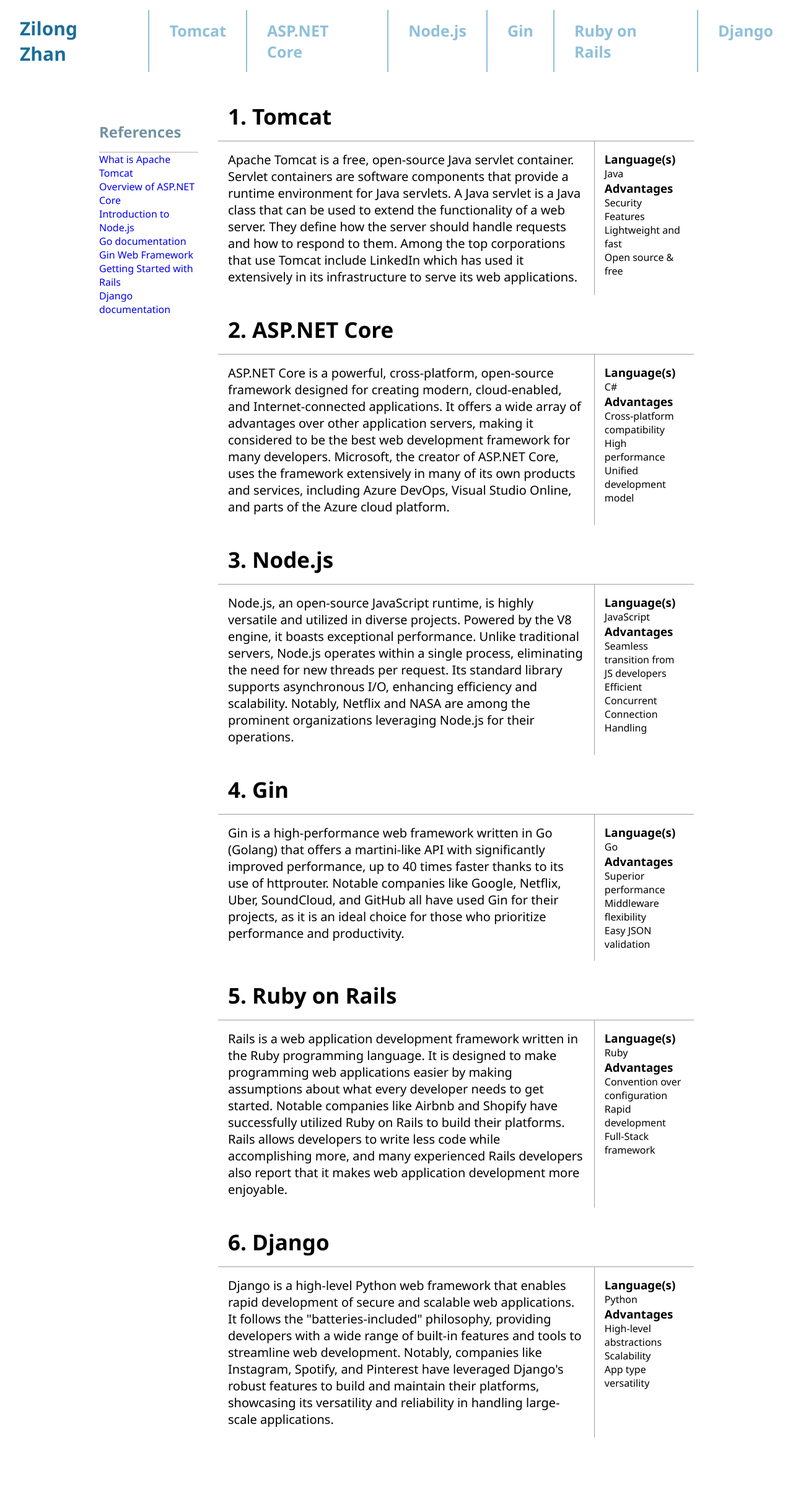
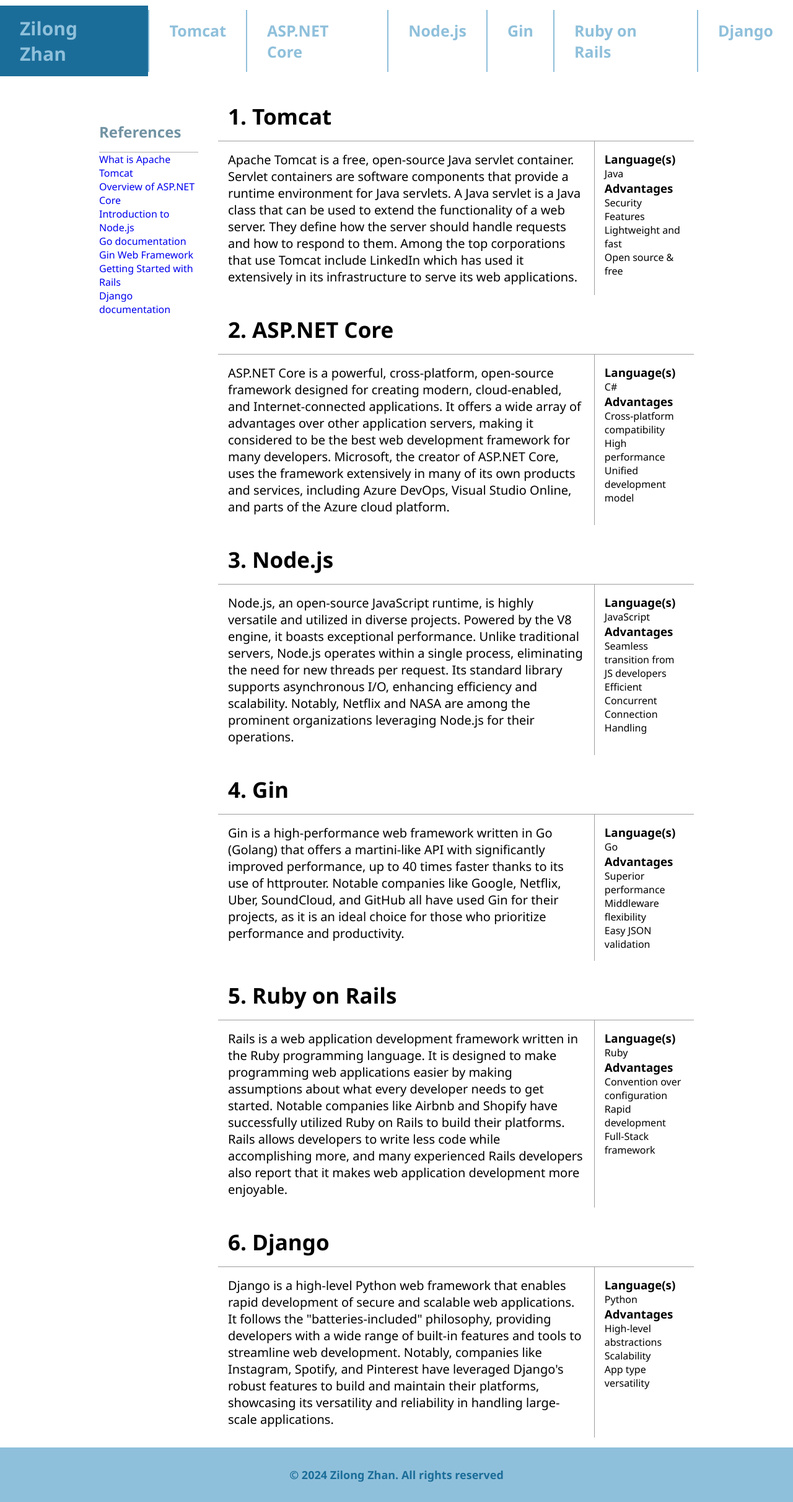
Before and after one commit to ZilongZhan/UF2-AA1, a React (Vite) app: page / in a window 1280 px wide. Shown: the whole page at 62% size. Before the commit the page ends 2335 px from the top, so only its background shows below. Built offline with nearby package versions, Linux system fonts and the light colour scheme.

Commit message:
feat: add page footer

```diff
--- a/src/App.jsx
+++ b/src/App.jsx
@@ -1,4 +1,4 @@
-import { Header, Main } from "./components";
+import { Header, Main, Footer } from "./components";
 import { serversCollection, referencesCollection } from "./data";
 
 import "./App.css";
@@ -6,11 +6,12 @@ import "./App.css";
 function App() {
   return (
     <>
-      <Header/>
+      <Header />
       <Main
         serversCollection={serversCollection}
         referencesCollection={referencesCollection}
       />
+      <Footer />
     </>
   );
 }
--- /dev/null
+++ b/src/components/footer/Footer.css
@@ -0,0 +1,10 @@
+.footer {
+  display: flex;
+  justify-content: center;
+  align-items: center;
+  padding: 2rem;
+  font-weight: bold;
+  background: rgb(143, 192, 219);
+  color: rgb(27, 109, 153);
+  font-size: 18px;
+}
--- /dev/null
+++ b/src/components/footer/Footer.jsx
@@ -0,0 +1,7 @@
+import "./Footer.css";
+
+export const Footer = () => {
+  return (
+    <footer class="footer">&copy; 2024 Zilong Zhan. All rights reserved</footer>
+  );
+};
--- /dev/null
+++ b/src/components/footer/index.js
@@ -0,0 +1 @@
+export { Footer } from "./Footer";
--- a/src/components/header/Header.css
+++ b/src/components/header/Header.css
@@ -8,6 +8,7 @@
 span {
   font-size: 30px;
   font-weight: bold;
-  color: rgb(27, 109, 153);
-  margin: 1rem 2rem;
+  background: rgb(27, 109, 153);
+  padding: 1rem 2rem;
+  color: rgb(143, 192, 219);
 }
--- a/src/components/index.js
+++ b/src/components/index.js
@@ -1,2 +1,3 @@
 export { Header } from "./header";
 export { Main } from "./main";
+export { Footer } from "./footer";
```
